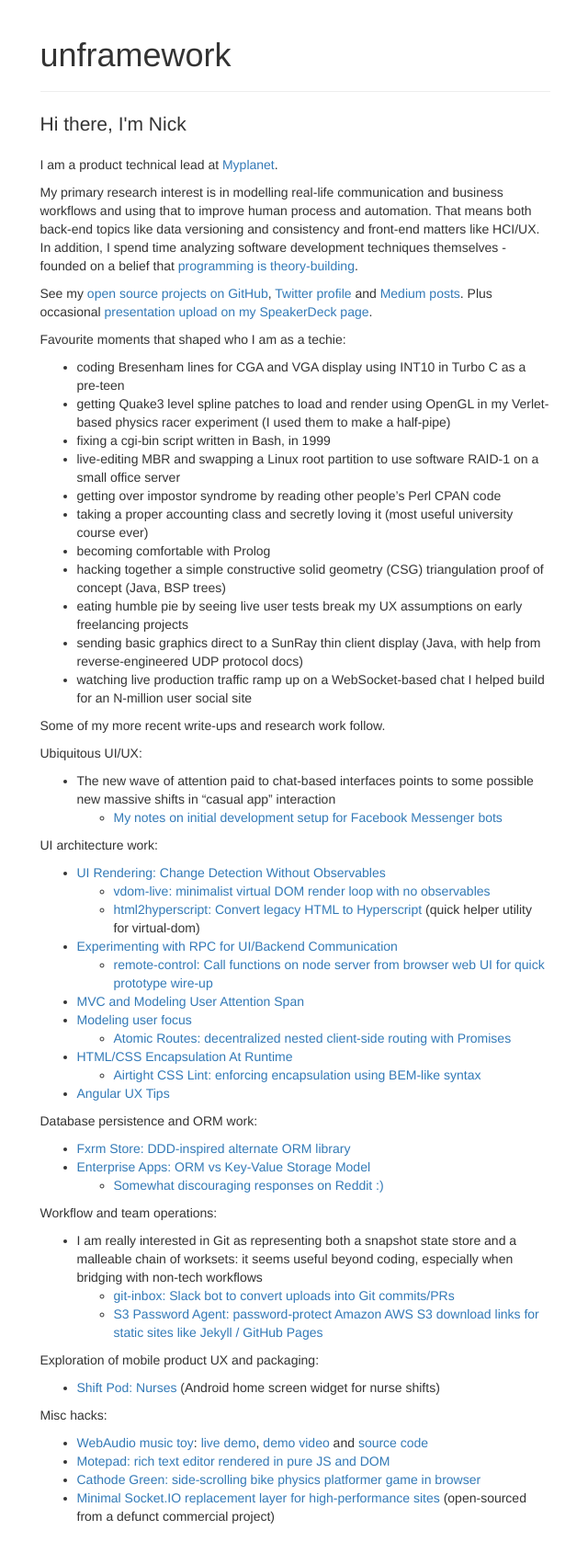
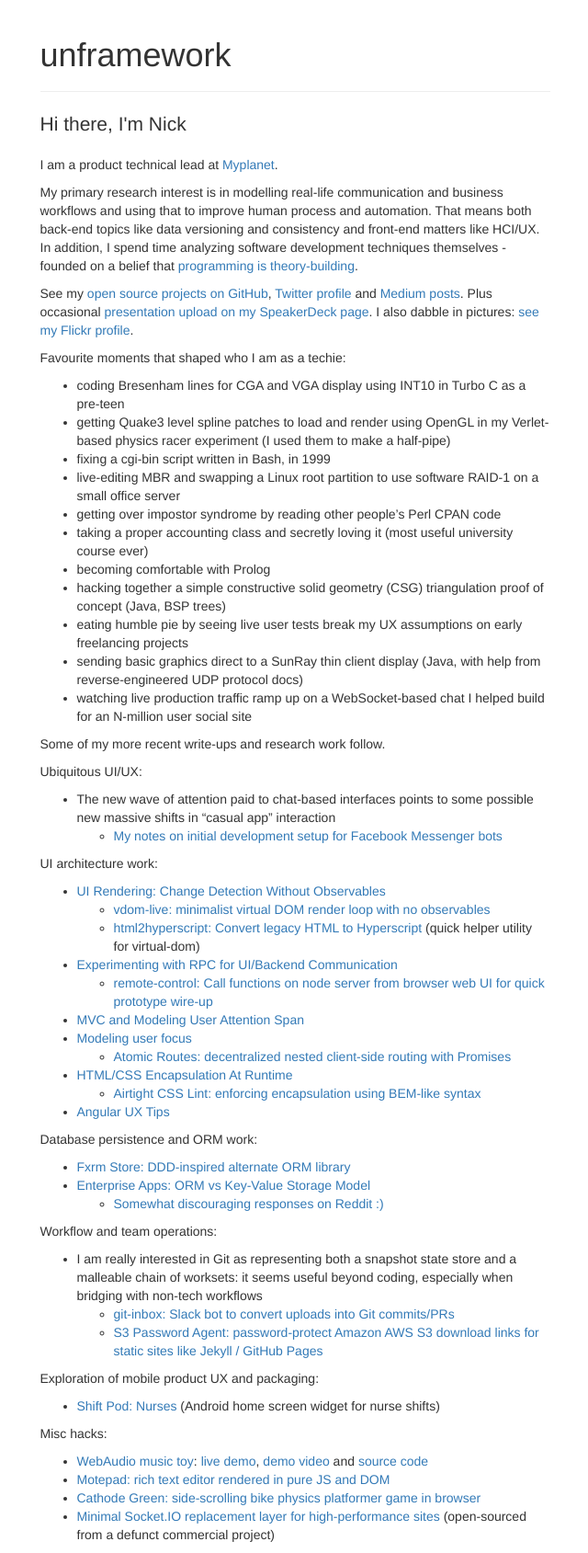
Before and after one commit to unframework/unframework-website, a Jekyll site: the page built from index.md, in a window 1280 px wide. Shown: the whole page at 92% size, without its empty margins (319-959 px from the left). Built offline with Jekyll 4.4.1, drawn with Linux system fonts in a browser that asks for light colours.

Commit message:
Update index.md

```diff
--- a/index.md
+++ b/index.md
@@ -7,7 +7,7 @@
 
 My primary research interest is in modelling real-life communication and business workflows and using that to improve human process and automation. That means both back-end topics like data versioning and consistency and front-end matters like HCI/UX. In addition, I spend time analyzing software development techniques themselves - founded on a belief that [programming is theory-building](http://www.dc.uba.ar/materias/plp/cursos/material/programmingAsTheoryBuilding).
 
-See my [open source projects on GitHub](https://github.com/unframework), [Twitter profile](https://twitter.com/unframework) and [Medium posts](https://medium.com/@unframework). Plus occasional [presentation upload on my SpeakerDeck page](https://speakerdeck.com/unframework).
+See my [open source projects on GitHub](https://github.com/unframework), [Twitter profile](https://twitter.com/unframework) and [Medium posts](https://medium.com/@unframework). Plus occasional [presentation upload on my SpeakerDeck page](https://speakerdeck.com/unframework). I also dabble in pictures: [see my Flickr profile](https://www.flickr.com/photos/nickmatantsev/).
 
 Favourite moments that shaped who I am as a techie:
 
```
